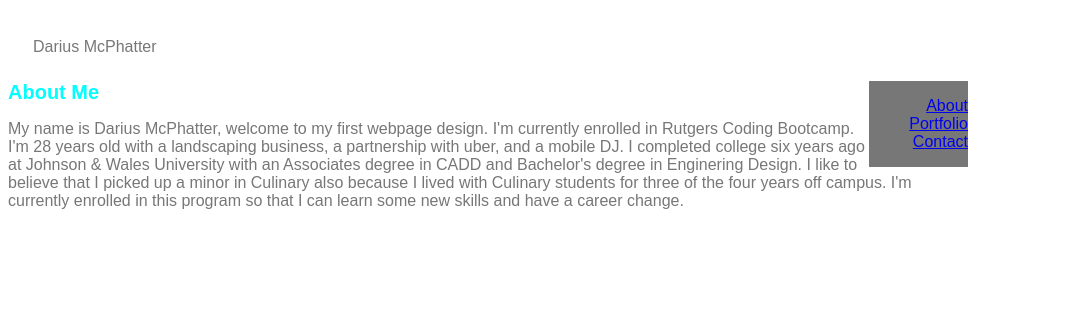
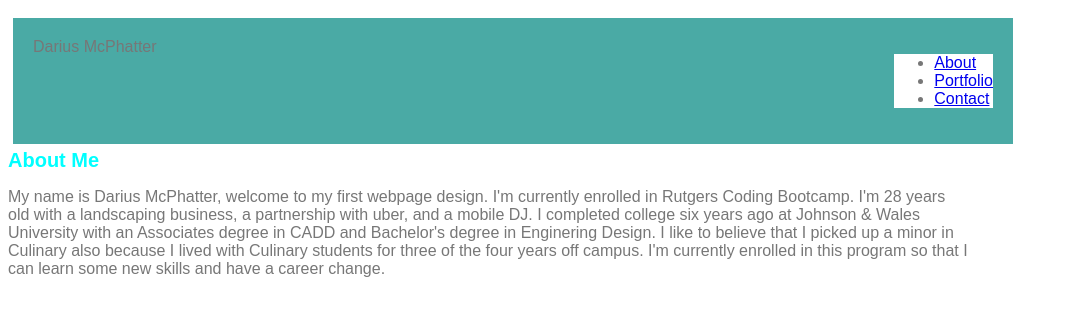
Before and after one commit to kwame16/Basic-Portfolio, a plain HTML site: page index.html in a window 1280 px wide. Shown: the whole page, without its empty margins (0-1068 px from the left). Drawn offline with Linux system fonts and the light colour scheme.

Commit message:
found the correct place for navigation tabs to go in main header. still working on inlining them properly

```diff
--- a/assets/css/style.css
+++ b/assets/css/style.css
@@ -3,29 +3,30 @@ body {
     color: #777777;
     background: #ffffff;
     border-color: #dddddd;
+    border: 10px;
     width: 960px;
-    color: #777777
 
 }
 
 header {
-    background: #ffffff;
-    /* color:  */
-    border-color: #cccccc;
+    background:#4aaaa5;
     padding: 20px;
     margin: 5px;
     width: 960px;
     float: left;
-    float:inline-start;
+    float:inline;
+    position: relative;
 }
 
-nav {
-    background-color: #777777;
-    text-align: right;
+.list {
+    color: #777777;
+    background-color: #ffffff;
     float: right;
-    float: inline-end;
-    /* margin: 5px;
-    width: 960px; */
+    float: inline;
+    position: relative;
+}
+.list-1 {
+    right: 40px;
 }
 
 h1 {
--- a/index.html
+++ b/index.html
@@ -15,14 +15,18 @@
     </ul> -->
 
 <body>
-    <div><header>Darius McPhatter</header>
-      <nav>
-          <ul class="list">
-            <li class="list"> <a href="index.html">About</a> </li>
-            <li class="list"> <a href="/Basic-Portfolio/portfolio.html">Portfolio</a></li>
-            <li class="list"> <a href="/Basic-Portfolio/contact.html">Contact</a></li>
-          </ul>
-        </nav>
+    <div class="container">
+        <section id="aboutnav">
+            <header>Darius McPhatter
+                    <ul class="list">
+                            <li class="list-1"> <a href="index.html">About</a> </li>
+                            <li class="list-2"> <a href="/Basic-Portfolio/portfolio.html">Portfolio</a></li>
+                            <li class="list-3"> <a href="/Basic-Portfolio/contact.html">Contact</a></li>
+                    </ul>
+
+            </header>
+
+        </section>
     </div>
 
     <h1>About Me</h1>
```
